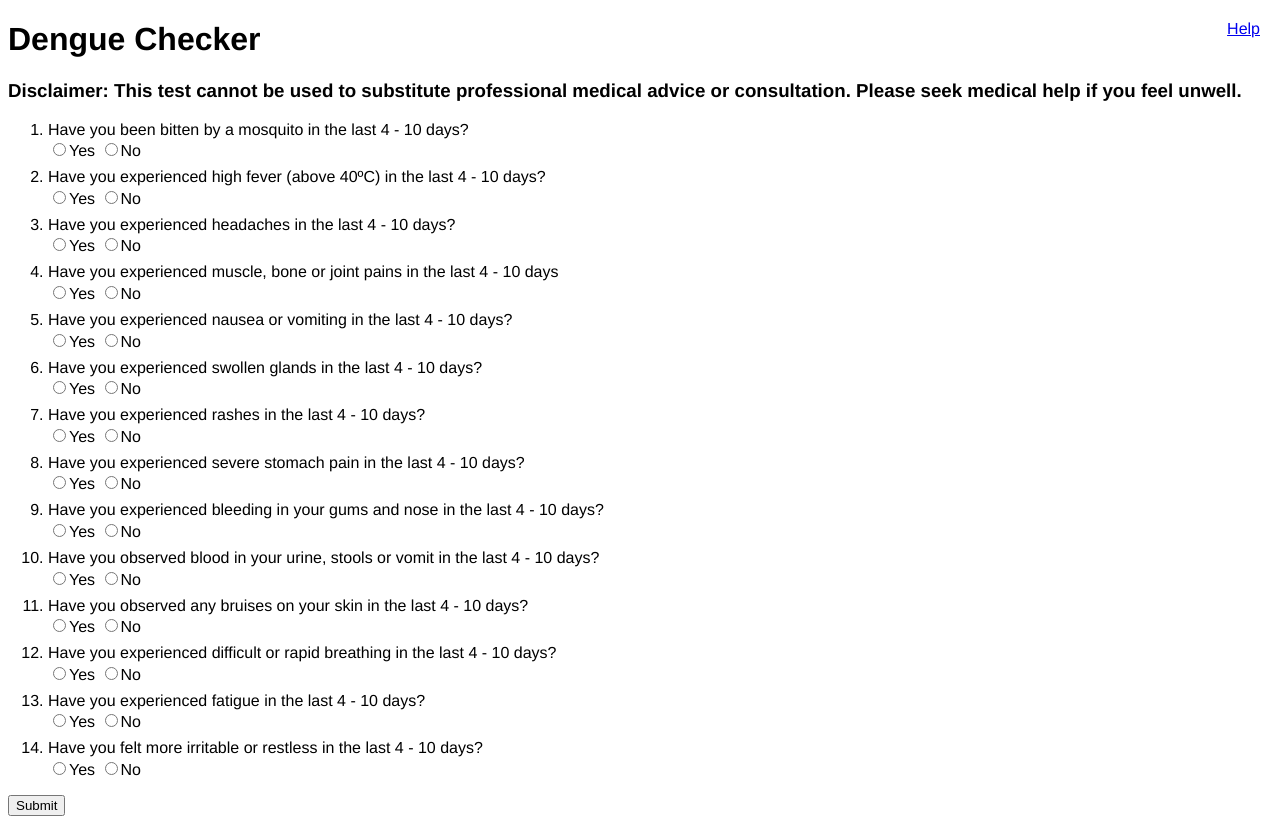
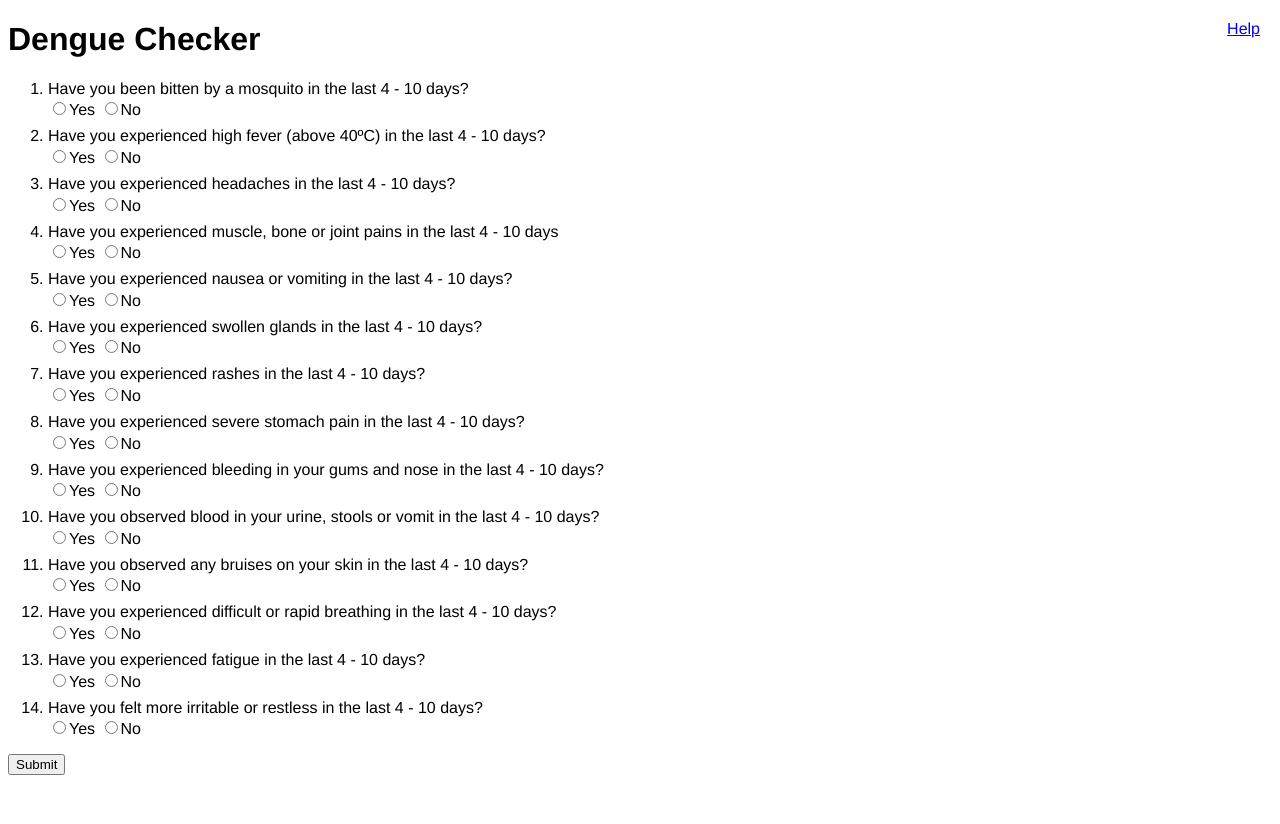
Before and after one commit to LimMengShin/dengue-checker, a Flask app: page / in a window 1280 px wide. After the commit the page ends 775 px from the top, so only its background shows below. Run offline with Flask 2, Linux system fonts and the light colour scheme.

Commit message:
Remove disclaimer form main page

```diff
--- a/templates/main.html
+++ b/templates/main.html
@@ -35,7 +35,6 @@
 </head>
 <body>
     <h1>Dengue Checker</h1>
-    <h3>Disclaimer: This test cannot be used to substitute professional medical advice or consultation. Please seek medical help if you feel unwell.</h3>
     <form name="dengue_form" action='/results' onsubmit="return validateForm()" method='POST'>
         <ol>
             {% for i in q %}
```
